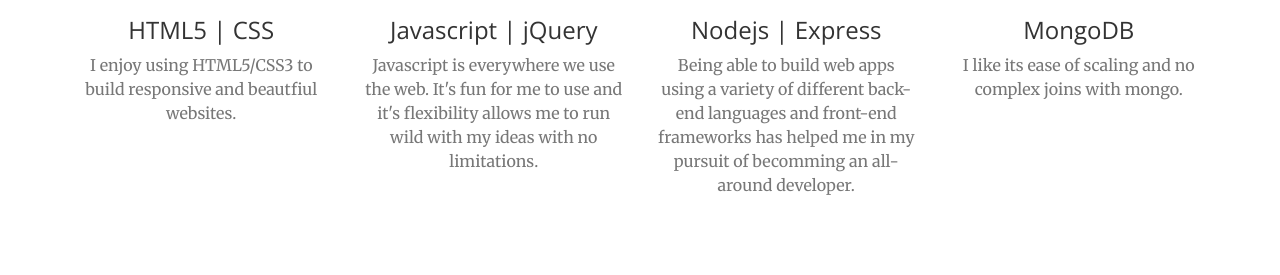
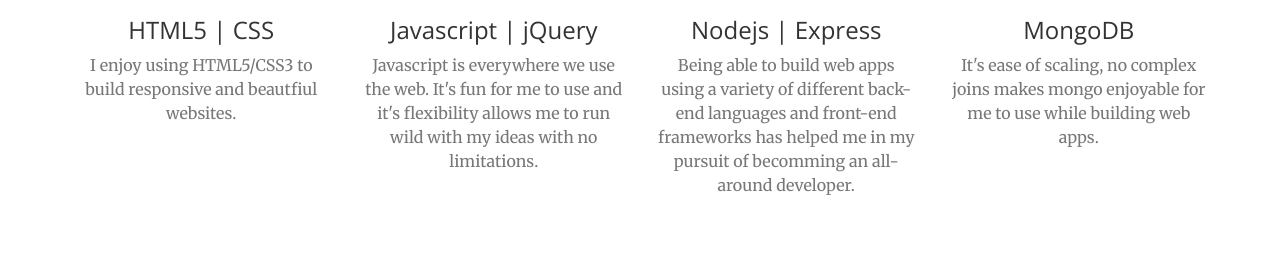
Before and after one commit to yahya09206/portfolioV2, a website: page index.html in a window 1280 px wide. Shown: the part 1893-2168 px from the top of the page. Drawn offline with nearby package versions, Linux system fonts and the light colour scheme.

Commit message:
updated mongo info

```diff
--- a/index.html
+++ b/index.html
@@ -126,7 +126,7 @@
                     <div class="service-box">
                         <i class="fa fa-4x fa-database text-primary sr-icons"></i>
                         <h3>MongoDB</h3>
-                        <p class="text-muted">I like its ease of scaling and no complex joins with mongo.</p>
+                        <p class="text-muted">It's ease of scaling, no complex joins makes mongo enjoyable for me to use while building web apps. </p>
                     </div>
                 </div>
             </div>
```
